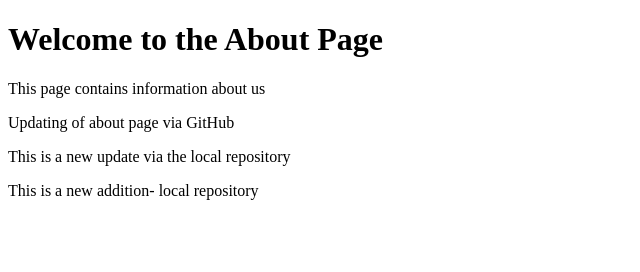
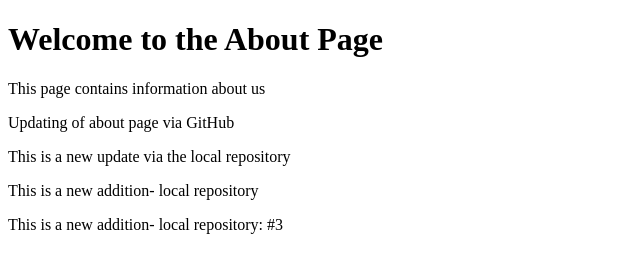
Before and after one commit to superbtutorial/git-tutorial, a plain HTML site: page about.html in a window 1280 px wide. Shown: the whole page, without its empty margins (0-640 px from the left). Drawn offline with Linux system fonts and the light colour scheme.

Commit message:
Added the third update to about.html file in local repo

```diff
--- a/about.html
+++ b/about.html
@@ -13,5 +13,7 @@
     <p>This is a new update via the local repository</p>
 
     <p>This is a new addition- local repository</p>
+
+    <p>This is a new addition- local repository: #3</p>
 </body>
 </html>
```
